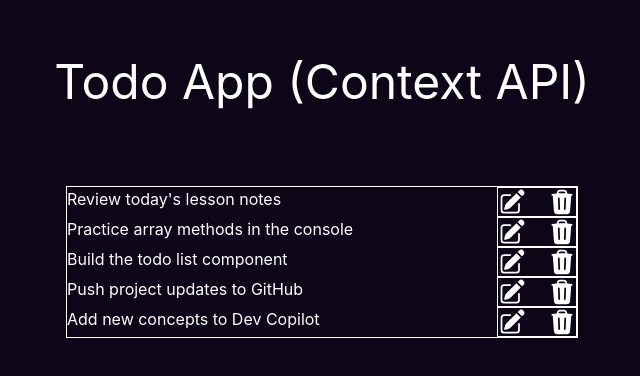
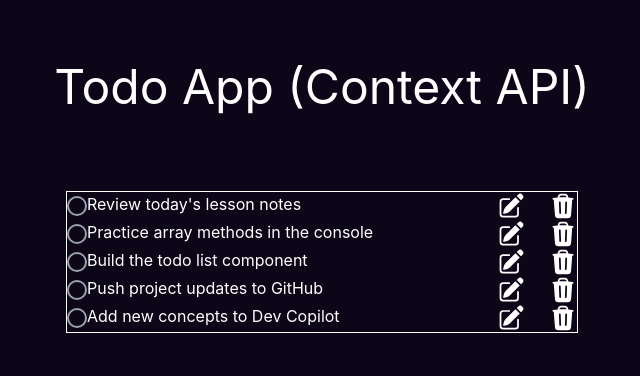
Before and after one commit to shanreed25/context-api-todo, a React (Vite) app: page / in a window 1280 px wide. Shown: the part 202-578 px from the top of the page, without its empty margins (318-958 px from the left). Built offline with nearby package versions, Linux system fonts and the light colour scheme.

Commit message:
added styles for todo list items

```diff
--- a/src/components/TodoItem.tsx
+++ b/src/components/TodoItem.tsx
@@ -1,21 +1,27 @@
+import { styles } from "../styles/styles";
 import type { TodoItemProps } from "../types/todo";
-import { PencilSquareIcon, TrashIcon } from "@heroicons/react/24/solid";
+import {
+  PencilSquareIcon,
+  TrashIcon,
+  CheckIcon,
+} from "@heroicons/react/24/solid";
 
-
-export default function TodoItem({todo}: TodoItemProps){
-
-
+export default function TodoItem({ todo }: TodoItemProps) {
   return (
     <li className="flex justify-between">
       {/* <p>{todo.id}</p> */}
-            <div>
+      <div className="flex">
+        <label className="relative flex items-center gap-2 cursor-pointer">
+          <input type="checkbox" className={styles.checkCircleInput} />
+          <CheckIcon className={styles.checkIcon} />
+        </label>
         <p>{todo.text}</p>
       </div>
-            <div className="w-20 flex justify-between border">
+      <div className="w-20 flex justify-between">
         <PencilSquareIcon className="size-7" />
         <TrashIcon className="size-7" />
       </div>
       {/* {todo.completed ? <p>Done</p> : <p>Not Completed</p> } */}
     </li>
-    )
+  );
 }
--- a/src/styles/styles.ts
+++ b/src/styles/styles.ts
@@ -1,3 +1,5 @@
 export const styles = {
     app: "min-h-screen bg-[#0C0618] flex flex-col gap-20 items-center justify-center p-6 text-white",
+    checkCircleInput: "peer appearance-none h-5 w-5 rounded-full border-2 border-gray-400 checked:bg-purple-700 checked:border-purple-700 cursor-pointer",
+    checkIcon: "absolute left-1 h-3 w-3 text-white opacity-0 peer-checked:opacity-100 pointer-events-none",
 }
```
Lines whose indentation alone changed are shown as unchanged.
